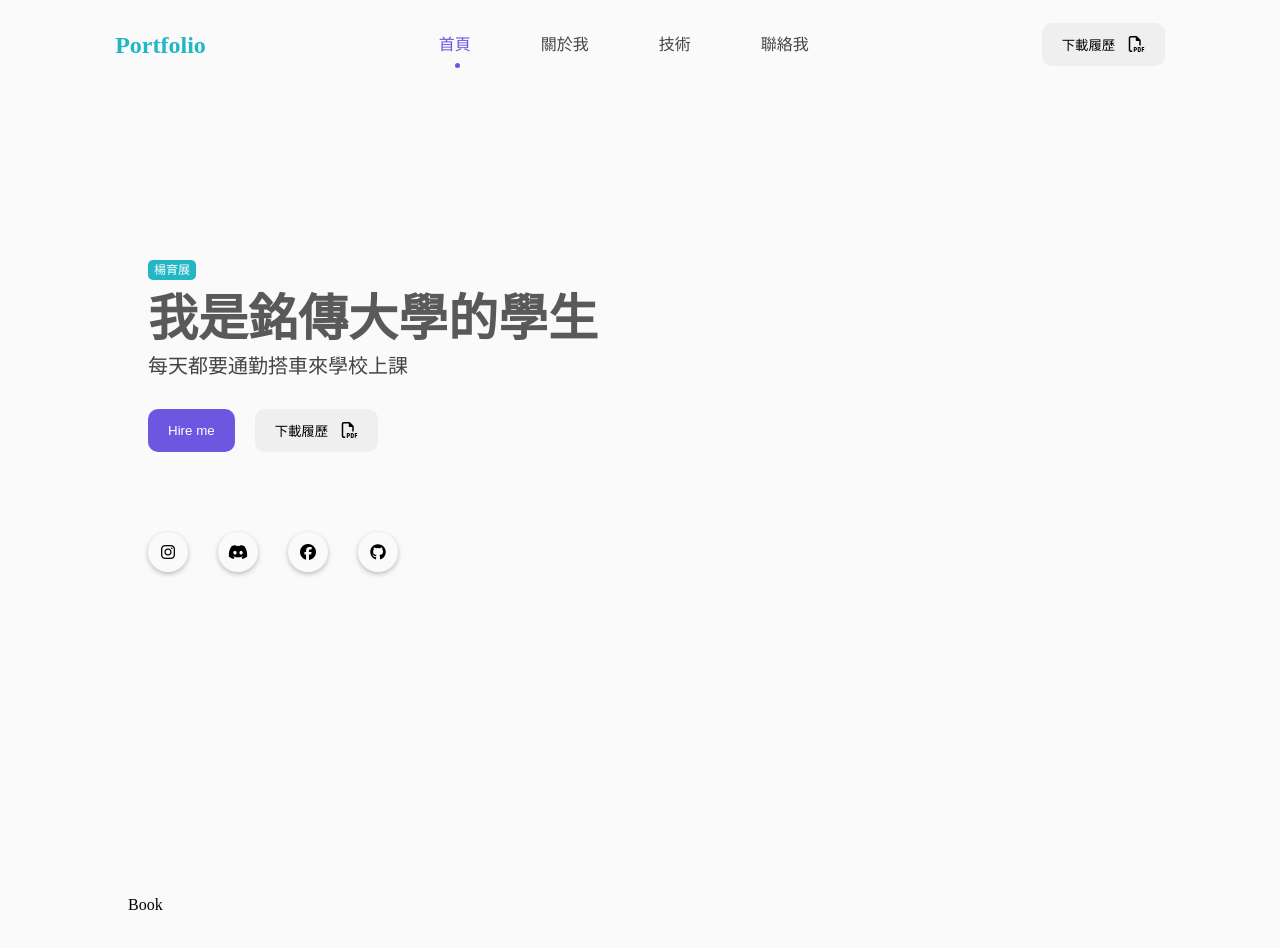
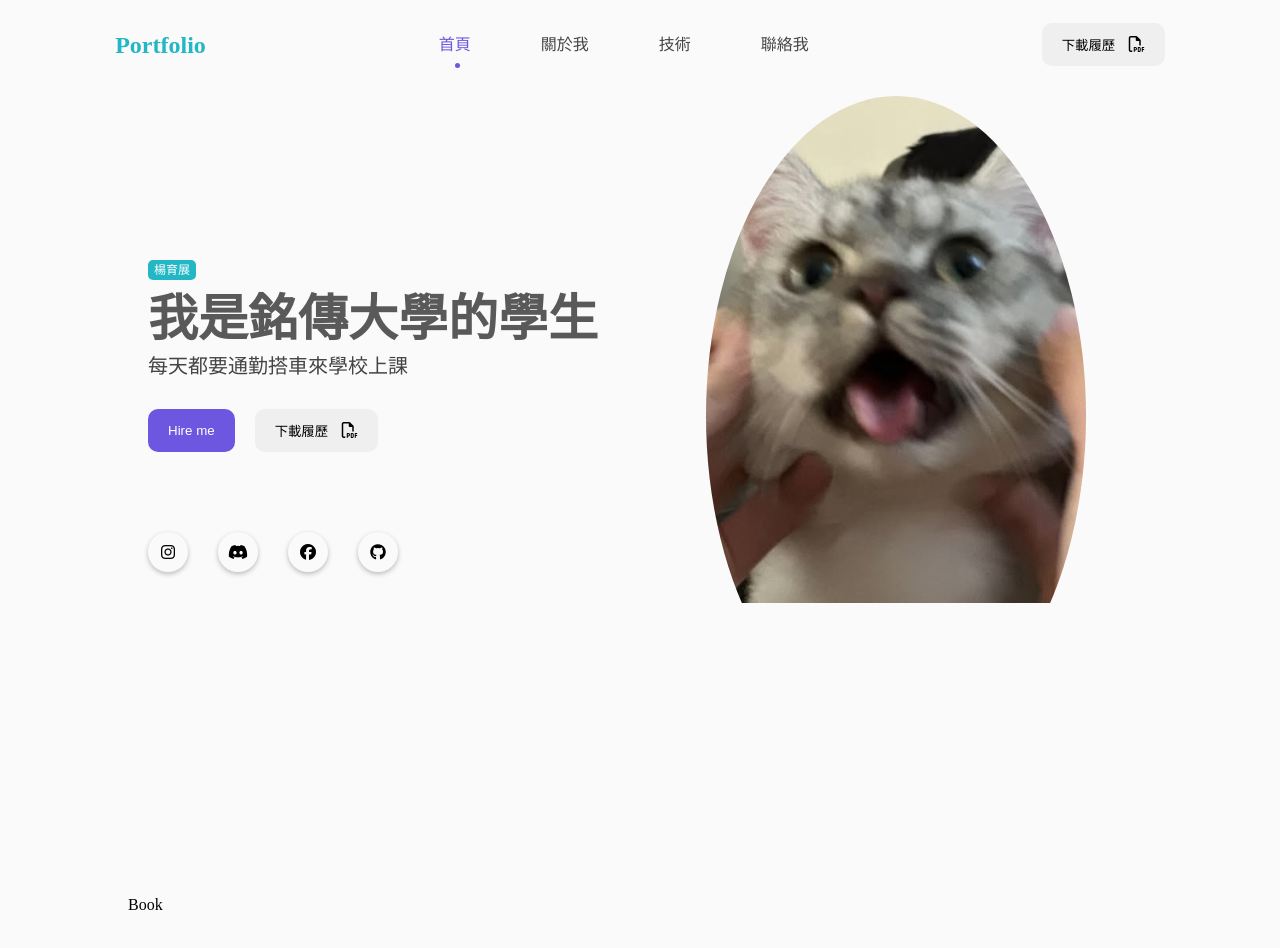
Before and after one commit to 13131750/mcu-113-1-web-13131750-final, a plain HTML site: page src/index.html in a window 1280 px wide. Shown: the top 948 px of the page. Drawn offline with Linux system fonts and the light colour scheme.

```diff
--- a/src/index.html
+++ b/src/index.html
@@ -46,7 +46,11 @@
               <div class="icon"><i class="fa-brands fa-github"></i></div>
             </div>
           </div>
-          <div class="home-image"></div>
+          <div class="home-image">
+            <div class="image">
+              <img src="./assets/imges/cat.jpg" alt="angular" />
+            </div>
+          </div>
         </section>
         <section id="book" class="section">Book</section>
         <section id="skill" class="section">Skill</section>
--- a/src/assets/scss/_home.scss
+++ b/src/scss/_home.scss
@@ -58,3 +58,21 @@
     }
   }
 }
+
+.home-image {
+  display: flex;
+  justify-items: right;
+  align-content: center;
+  width: 50%;
+  min-height: 80vh;
+
+  .image {
+    width: 380px;
+    margin: 0 auto;
+    overflow: hidden;
+    border-radius: 100%;
+    img {
+      width: 380px;
+    }
+  }
+}
--- a/src/assets/scss/style.scss
+++ b/src/scss/style.scss
@@ -38,6 +38,7 @@
   padding-inline: 10vw;
 
   .home-box {
+    display: flex;
     padding-block: 6em;
     height: 100vh;
     min-height: 700px;
```
Also changed, not shown: src/assets/imges/cat.jpg (added), src/scss/_btn.scss (renamed from src/assets/scss/_btn.scss), src/scss/_nav.scss (renamed from src/assets/scss/_nav.scss), src/style.min.css, 1 other file.
